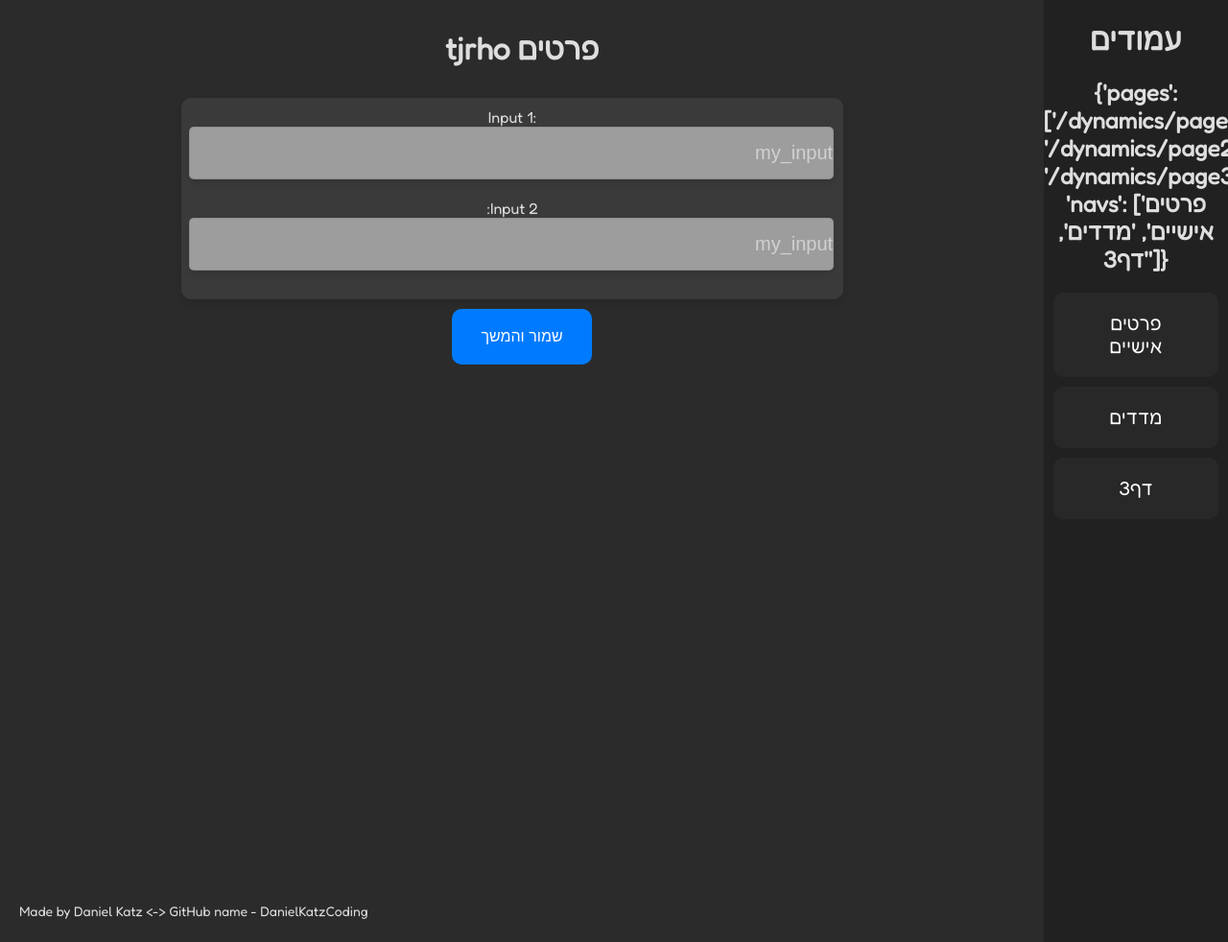
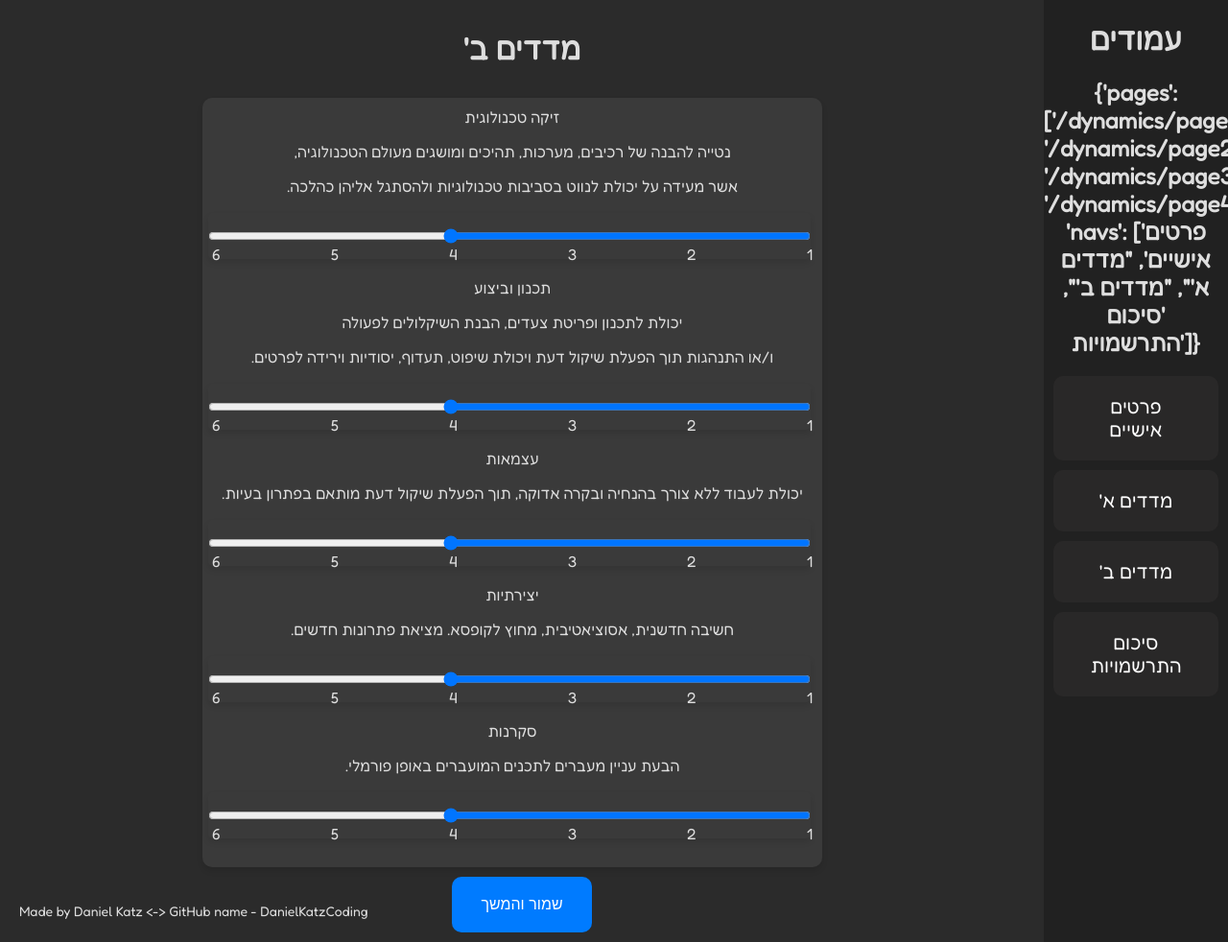
Before and after one commit to DanielKatzCoding/forms, a FastAPI app: page /dynamics/page3 in a window 1280 px wide. Shown: the whole page at 96% size. Run offline with FastAPI, Linux system fonts and the light colour scheme; parts of the project's set-up code (start-up, migrations or seed data) failed here and were passed over.

Commit message:
added more questions

```diff
--- a/data/data.json
+++ b/data/data.json
@@ -2,8 +2,9 @@
     "dynamics": {
         "navs": [
             "פרטים אישיים",
-            "מדדים",
-            "דף3"
+            "מדדים א'",
+            "מדדים ב'",
+            "סיכום התרשמויות"
         ]
     },
     "interview": {
--- a/data/default.json
+++ b/data/default.json
@@ -2,8 +2,9 @@
     "dynamics": {
       "navs": [
             "פרטים אישיים",
-            "דף2",
-            "דף3"
+            "מדדים א'",
+            "מדדים ב'",
+            "סיכום התרשמויות"
         ]
     },
     "interview": {
--- a/static/css/styles.css
+++ b/static/css/styles.css
@@ -127,6 +127,8 @@ footer {
 
 .custom-textarea {
     height: 300px; /* Adjust the height as needed */
+    width: 600px;
+    padding: 10px;
     resize: none; important!
 }
 
--- a/templates/dynamics/page3.html
+++ b/templates/dynamics/page3.html
@@ -3,17 +3,78 @@
 
 
 {% block title1 %}
-    <h1 id="section_id">פרטים tjrho</h1>
+    <h1 id="section_id">מדדים ב'</h1>
 
 {% endblock %}
 
 {% block content1 %}
     <form id="form_id" action="/submit" method="post">
             <div class="selection_form">
-                <label>Input 1:</label>
-                <input class="styled-input" name="aa" type="text" placeholder="my_input" value="{{ form_data['aa'] }}">
-                <label>Input 2:</label>
-                <input class="styled-input" name="input2" type="text" placeholder="my_input" value="{{ form_data['input2'] }}">
+                <label>זיקה טכנולוגית</label>
+                <p>נטייה להבנה של רכיבים, מערכות, תהיכים ומושגים מעולם הטכנולוגיה,</p>
+                <p>אשר מעידה על יכולת לנווט בסביבות טכנולוגיות ולהסתגל אליהן כהלכה.</p>
+                <div class="slider-container">
+                    <input class="styled-input" name="זיקה טכנולוגית" type="range" min="1" max="6" step="1"
+                           value="{{ form_data['זיקה טכנולוגית'] }}">
+                    <div class="slider-labels">
+                        {% for i in range(1, 7) %}
+                            <span>{{ i }}</span>
+                        {% endfor %}
+                    </div>
+                </div>
+
+                <label>תכנון וביצוע</label>
+                <p>יכולת לתכנון ופריטת צעדים, הבנת השיקלולים לפעולה</p>
+                <p>ו/או התנהגות תוך הפעלת שיקול דעת ויכולת שיפוט, תעדוף, יסודיות וירידה לפרטים.</p>
+
+                <div class="slider-container">
+                    <input class="styled-input" name="תכנון וביצוע" type="range" min="1" max="6" step="1"
+                           value="{{ form_data['תכנון וביצוע'] }}">
+                    <div class="slider-labels">
+                        {% for i in range(1, 7) %}
+                            <span>{{ i }}</span>
+                        {% endfor %}
+                    </div>
+                </div>
+
+                <label>עצמאות</label>
+                <p>יכולת לעבוד ללא צורך בהנחיה ובקרה אדוקה, תוך הפעלת שיקול דעת מותאם בפתרון בעיות.</p>
+
+                <div class="slider-container">
+                    <input class="styled-input" name="עצמאות" type="range" min="1" max="6" step="1"
+                           value="{{ form_data['עצמאות'] }}">
+                    <div class="slider-labels">
+                        {% for i in range(1, 7) %}
+                            <span>{{ i }}</span>
+                        {% endfor %}
+                    </div>
+                </div>
+
+                <label>יצירתיות</label>
+                <p>חשיבה חדשנית, אסוציאטיבית, מחוץ לקופסא. מציאת פתרונות חדשים.</p>
+
+                <div class="slider-container">
+                    <input class="styled-input" name="יצירתיות" type="range" min="1" max="6" step="1"
+                           value="{{ form_data['יצירתיות'] }}">
+                    <div class="slider-labels">
+                        {% for i in range(1, 7) %}
+                            <span>{{ i }}</span>
+                        {% endfor %}
+                    </div>
+                </div>
+
+                <label>סקרנות</label>
+                <p>הבעת עניין מעברים לתכנים המועברים באופן פורמלי.</p>
+
+                <div class="slider-container">
+                    <input class="styled-input" name="סקרנות" type="range" min="1" max="6" step="1"
+                           value="{{ form_data['סקרנות'] }}">
+                    <div class="slider-labels">
+                        {% for i in range(1, 7) %}
+                            <span>{{ i }}</span>
+                        {% endfor %}
+                    </div>
+                </div>
             </div>
             <button type="button" class="btn" onclick="submitForm()">שמור והמשך</button>
         </form>
```
Also changed, not shown: templates/dynamics/page2.html (+4 -9 lines), templates/dynamics/page4.html (added, +27 -0 lines).
